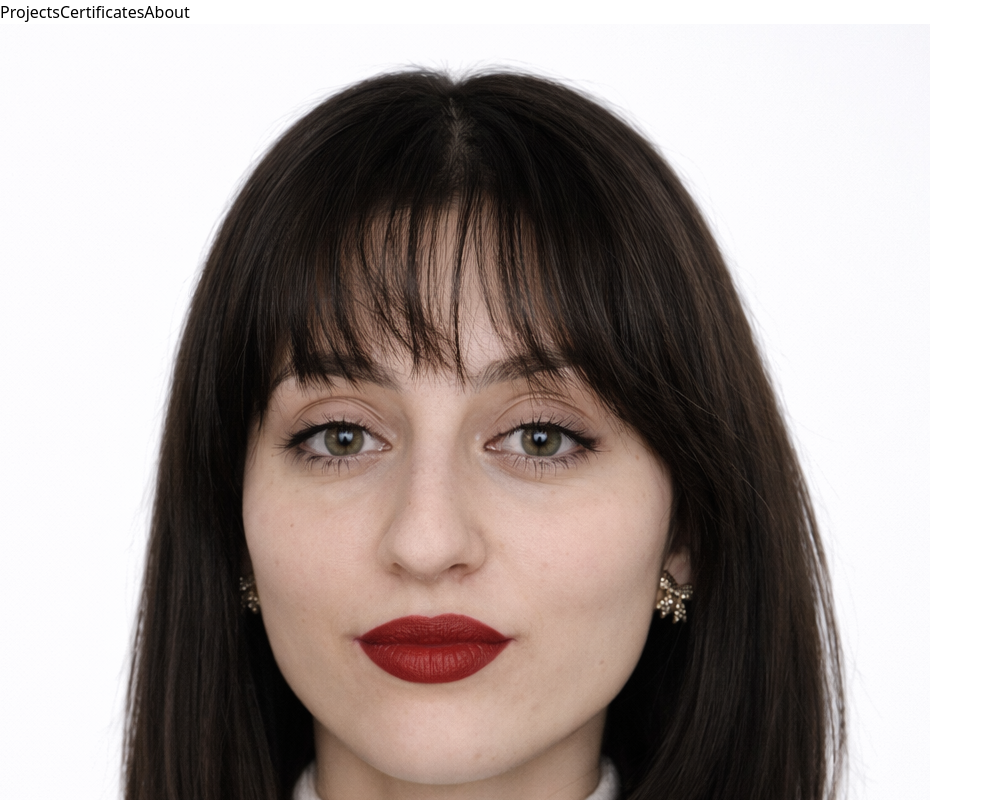
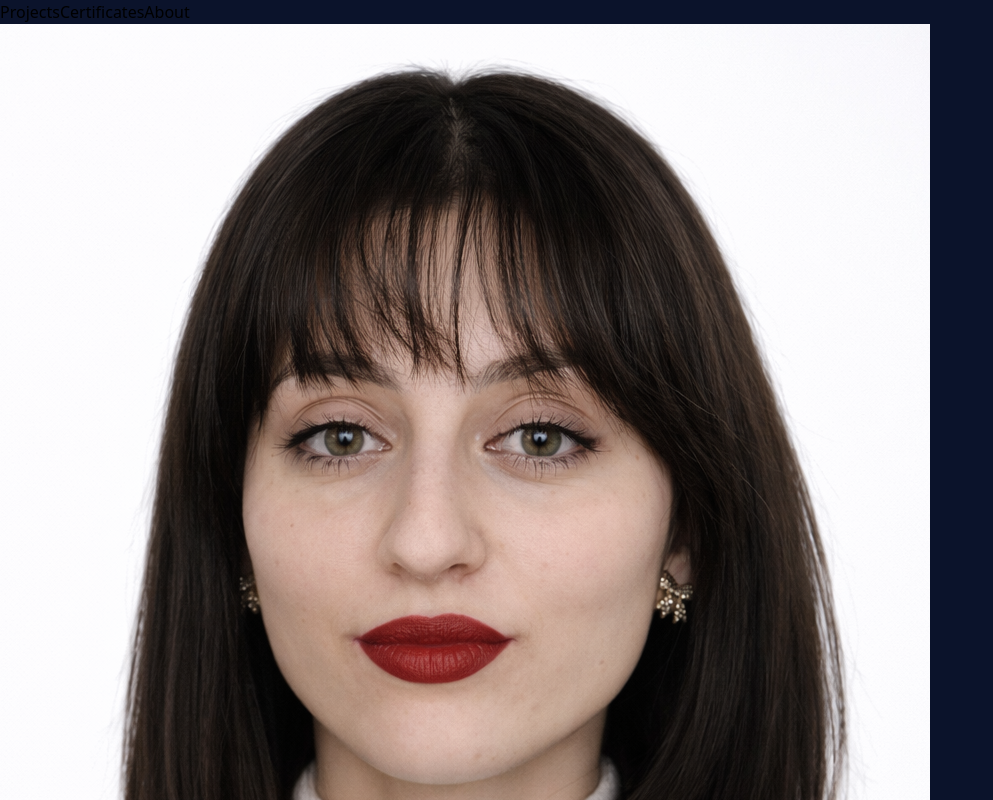
Before and after one commit to teodora-taleska/portfolio, a React app in the folder portfolio/: page / in a window 1280 px wide. Shown: the top 800 px of the page, without its empty margins (0-993 px from the left). Built offline with nearby package versions, Linux system fonts and the light colour scheme; the HTML template or start-up script is replaced by a standard one.

Commit message:
Add smooth scrolling and fixed background

```diff
--- a/portfolio/src/index.css
+++ b/portfolio/src/index.css
@@ -1,3 +1,14 @@
 @tailwind base;
 @tailwind components;
 @tailwind utilities;
+
+/* smooth scrolling */
+html {
+  scroll-behavior: smooth;
+}
+
+/* fixed luxury background */
+body {
+  background: #0B132B;
+  background-attachment: fixed;
+}
```
